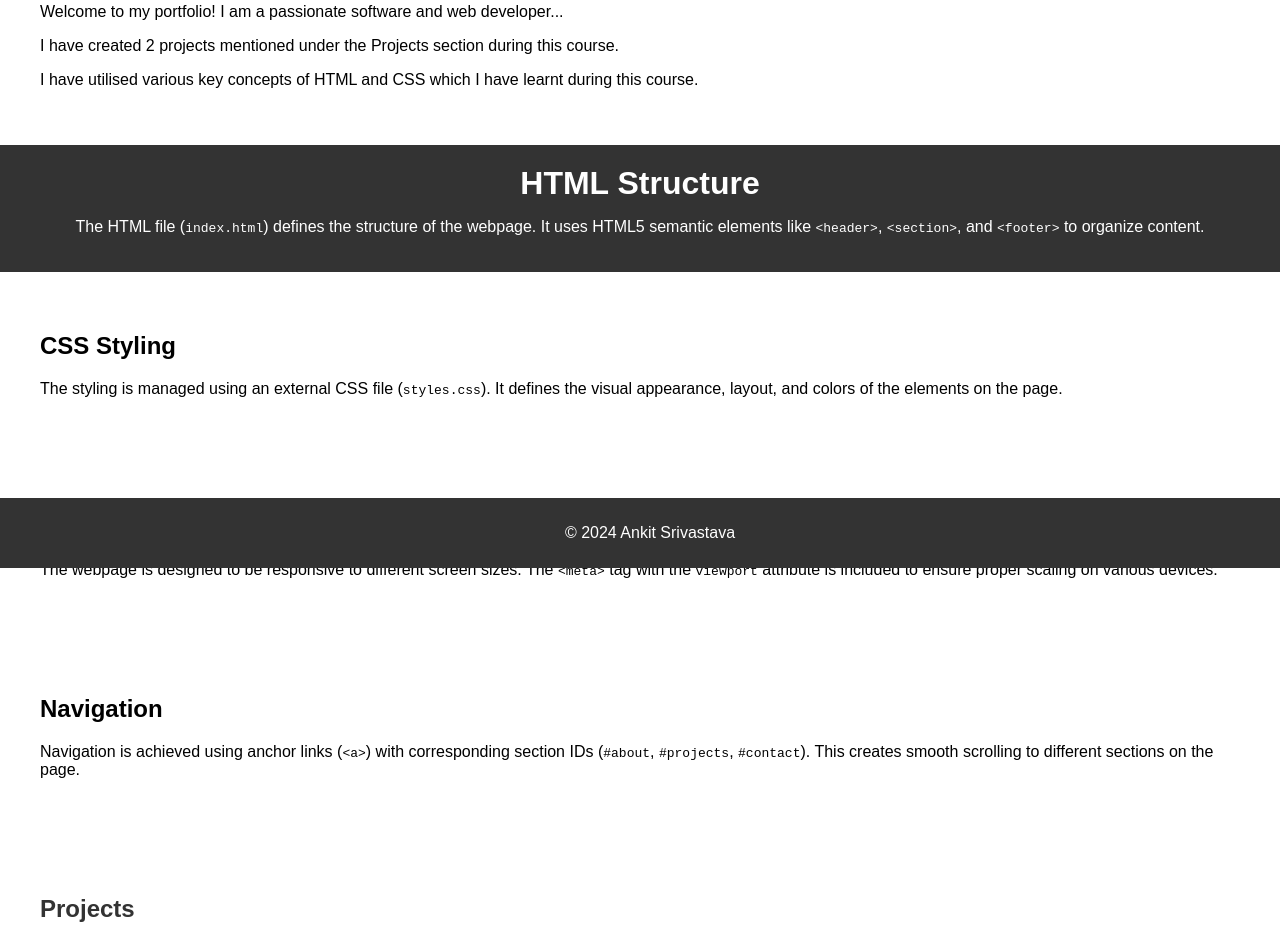
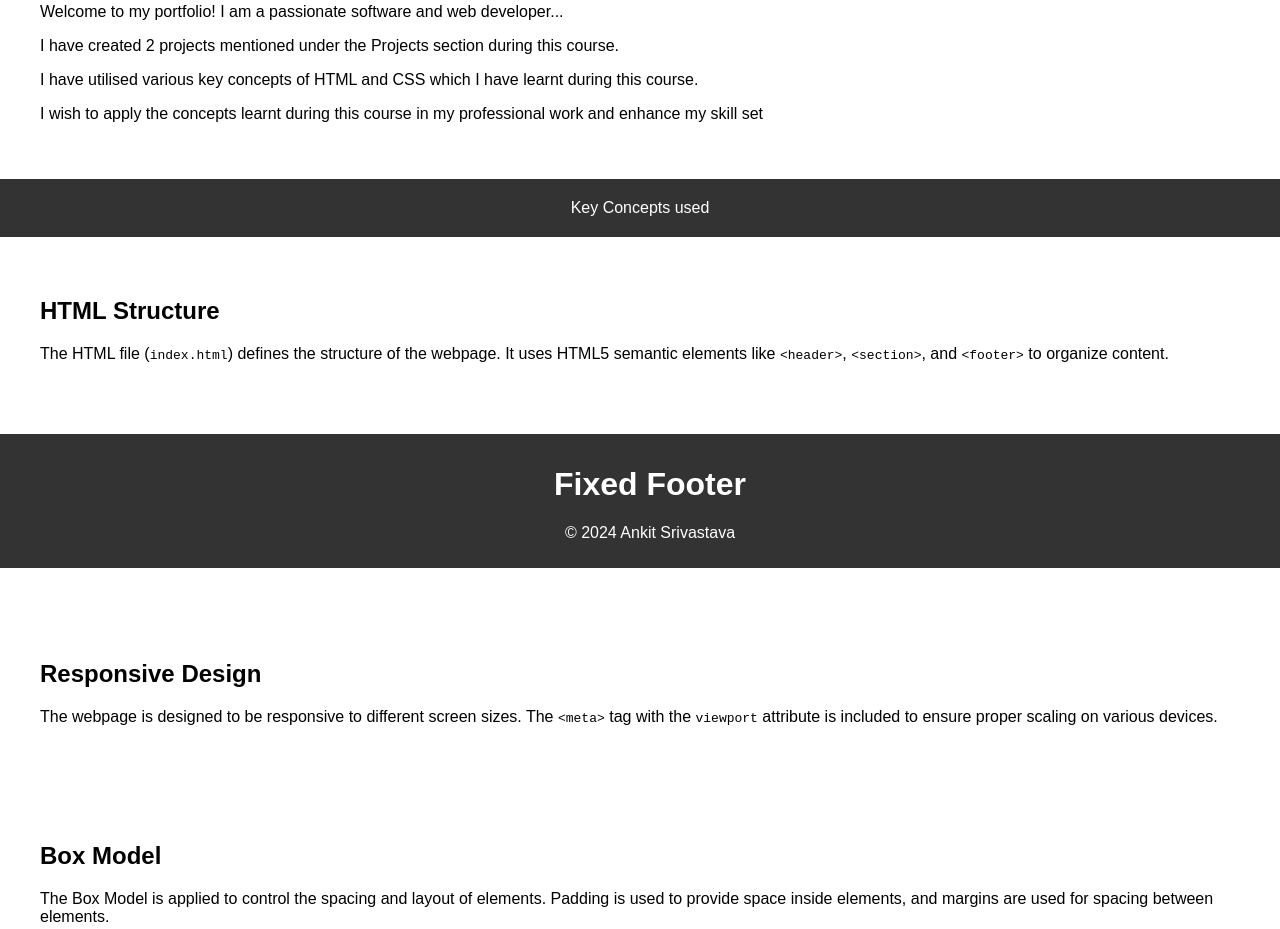
Before and after one commit to ankit-srivas/ankit-srivas.github.io, a plain HTML site: page index.html in a window 1280 px wide. Shown: the part 232-1161 px from the top of the page. Drawn offline with Linux system fonts and the light colour scheme.

Commit message:
Update index.html

```diff
--- a/index.html
+++ b/index.html
@@ -18,13 +18,15 @@
         <p>Welcome to my portfolio! I am a passionate software and web developer...</p>
         <p>I have created 2 projects mentioned under the Projects section during this course.</p>
         <p>I have utilised various key concepts of HTML and CSS which I have learnt during this course.</p>
+        <p>I wish to apply the concepts learnt during this course in my professional work and enhance my skill set</p>
     </section>
 
+    <header>Key Concepts used</header>
     <!-- HTML Structure -->
-    <header>
+    <section>
         <h1>HTML Structure</h1>
         <p>The HTML file (<code>index.html</code>) defines the structure of the webpage. It uses HTML5 semantic elements like <code>&lt;header&gt;</code>, <code>&lt;section&gt;</code>, and <code>&lt;footer&gt;</code> to organize content.</p>
-    </header>
+    </section>
 
     <!-- CSS Styling -->
     <section>
@@ -38,11 +40,16 @@
         <p>The webpage is designed to be responsive to different screen sizes. The <code>&lt;meta&gt;</code> tag with the <code>viewport</code> attribute is included to ensure proper scaling on various devices.</p>
     </section>
 
-    <!-- Navigation -->
     <section>
-        <h1>Navigation</h1>
-        <p>Navigation is achieved using anchor links (<code>&lt;a&gt;</code>) with corresponding section IDs (<code>#about</code>, <code>#projects</code>, <code>#contact</code>). This creates smooth scrolling to different sections on the page.</p>
+        <h1>Box Model</h1>
+        <p>The Box Model is applied to control the spacing and layout of elements. Padding is used to provide space inside elements, and margins are used for spacing between elements.</p>
     </section>
+
+    <!-- Fixed Footer -->
+    <footer style="position: fixed; bottom: 0; width: 100%;">
+        <h1>Fixed Footer</h1>
+        <p>The footer is fixed to the bottom of the page using the <code>position: fixed</code> CSS property.</p>
+    </footer>
 
     <section id="projects">
         <h2>Projects</h2>
```
